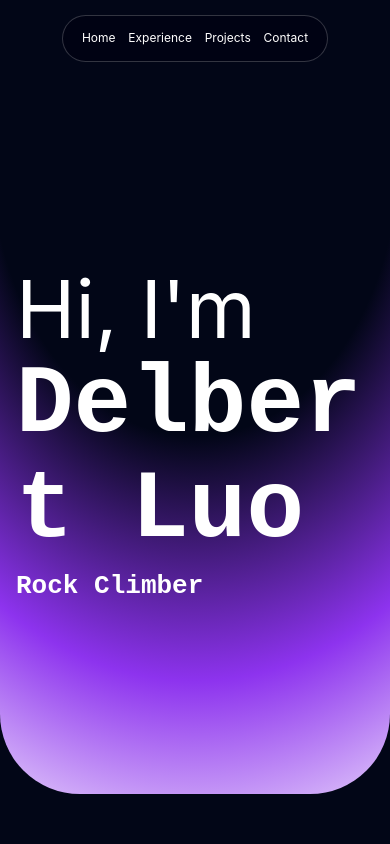
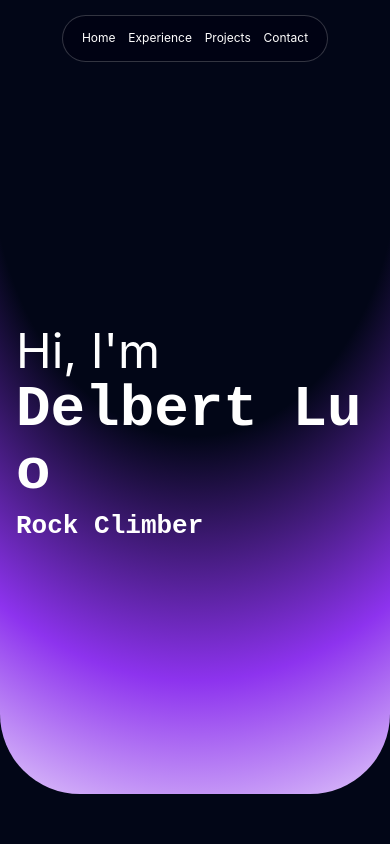
Before and after one commit to del8527/delberter, a React (Vite) app: page / in a window 390 px wide. Shown: the top 844 px of the page. Built offline with nearby package versions, Linux system fonts and the light colour scheme.

Commit message:
hero responsiveness

```diff
--- a/src/components/Hero/Hero.module.scss
+++ b/src/components/Hero/Hero.module.scss
@@ -38,14 +38,19 @@
   );
 }
 
-@media (max-width: 999px) {
+@media (max-width: 599px) {
   .Hero {
     margin: 0;
     height: 85vh;
+    &__title {
+      font-size: 3em;
+    }
+  }
+}
 
-    &__title {
-      font-size: 5em;
-    }
+@media (min-width: 600px) and (max-width: 999px) {
+  .Hero__title {
+    font-size: 5em;
   }
 }
 
```
